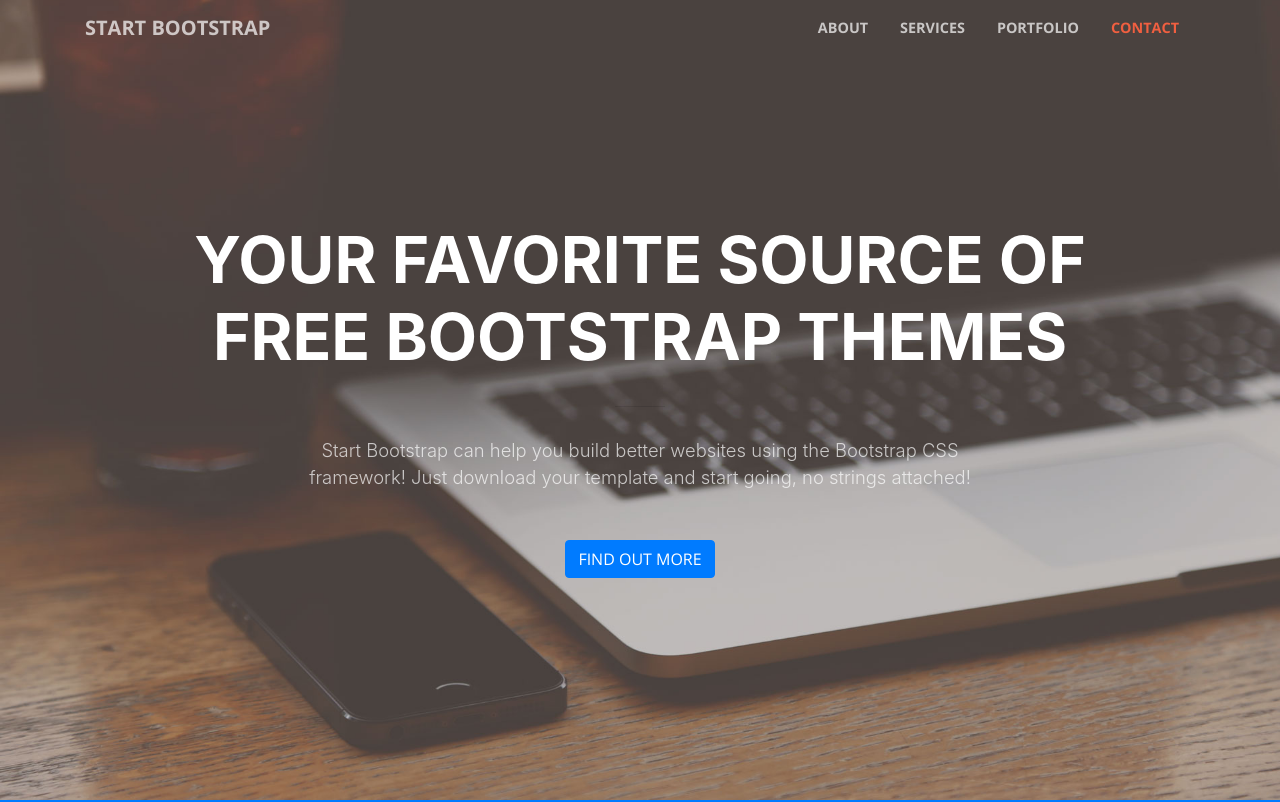
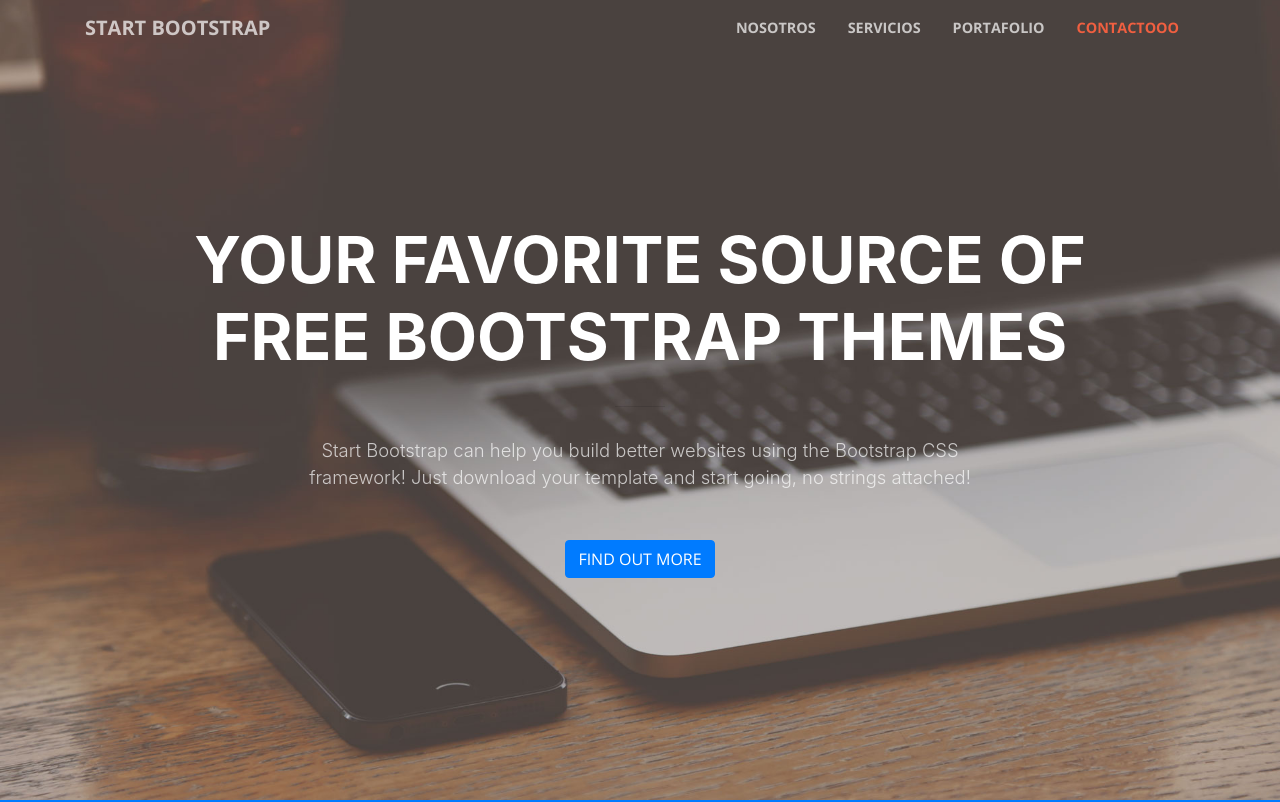
Before and after one commit to gabrielgiri/endava-git-training-origin, a website with bundled scripts: page index.html in a window 1280 px wide. Shown: the top 802 px of the page. Built offline with nearby package versions, Linux system fonts and the light colour scheme.

Commit message:
translate menu to spanish

```diff
--- a/index.html
+++ b/index.html
@@ -38,16 +38,16 @@
         <div class="collapse navbar-collapse" id="navbarResponsive">
           <ul class="navbar-nav ml-auto">
             <li class="nav-item">
-              <a class="nav-link js-scroll-trigger" href="#about">About</a>
+              <a class="nav-link js-scroll-trigger" href="#about">Nosotros</a>
             </li>
             <li class="nav-item">
-              <a class="nav-link js-scroll-trigger" href="#services">Services</a>
+              <a class="nav-link js-scroll-trigger" href="#services">Servicios</a>
             </li>
             <li class="nav-item">
-              <a class="nav-link js-scroll-trigger" href="#portfolio">Portfolio</a>
+              <a class="nav-link js-scroll-trigger" href="#portfolio">Portafolio</a>
             </li>
             <li class="nav-item">
-              <a class="nav-link js-scroll-trigger" href="#contact">Contact</a>
+              <a class="nav-link js-scroll-trigger" href="#contact">Contactooo</a>
             </li>
           </ul>
         </div>
```
